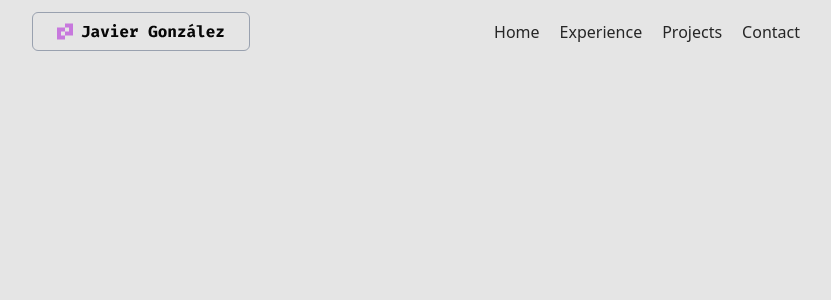
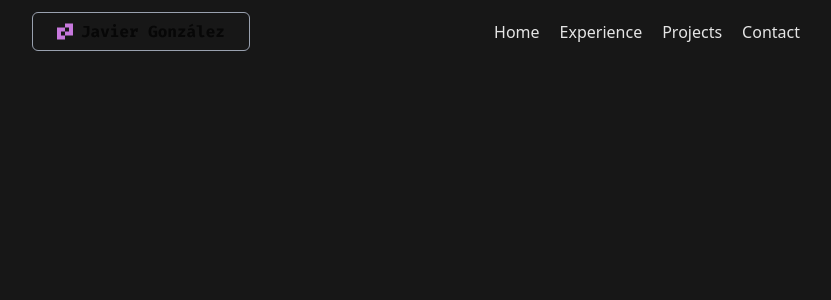
Before and after one commit to javiercodesx/portfolio, a React (Vite) app: page / in a window 1280 px wide. Shown: the top 300 px of the page, without its empty margins (224-1055 px from the left). Built offline with nearby package versions, Linux system fonts and the light colour scheme.

Commit message:
feat: add theme provider on main.tsx

```diff
--- a/src/main.tsx
+++ b/src/main.tsx
@@ -2,9 +2,12 @@ import { StrictMode } from 'react'
 import { createRoot } from 'react-dom/client'
 import './index.css'
 import { App } from './App'
+import { ThemeProvider } from './context/ThemeContext'
 
 createRoot(document.getElementById('root')!).render(
   <StrictMode>
-    <App />
+    <ThemeProvider>
+      <App />
+    </ThemeProvider>
   </StrictMode>,
 )
```
